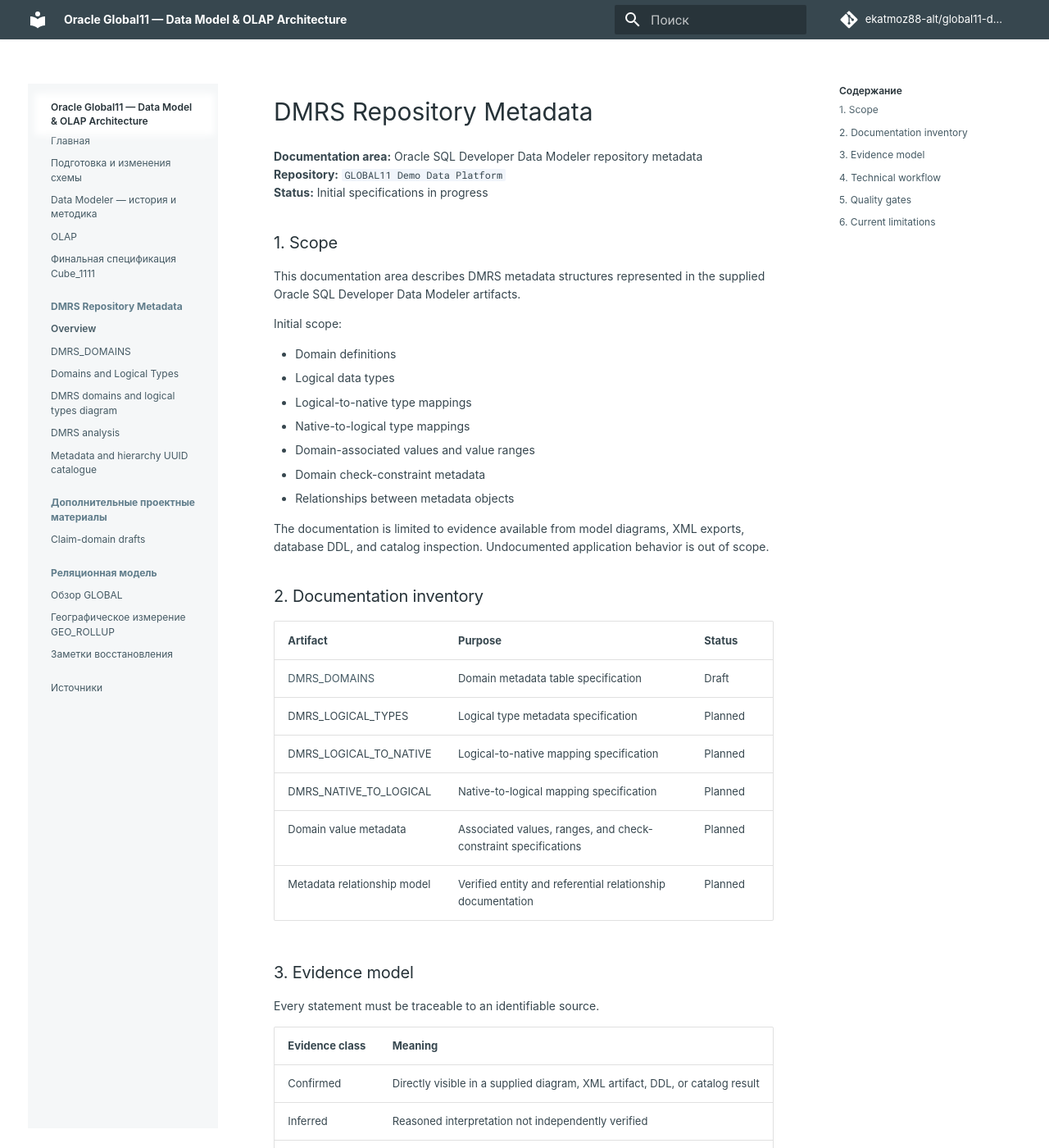
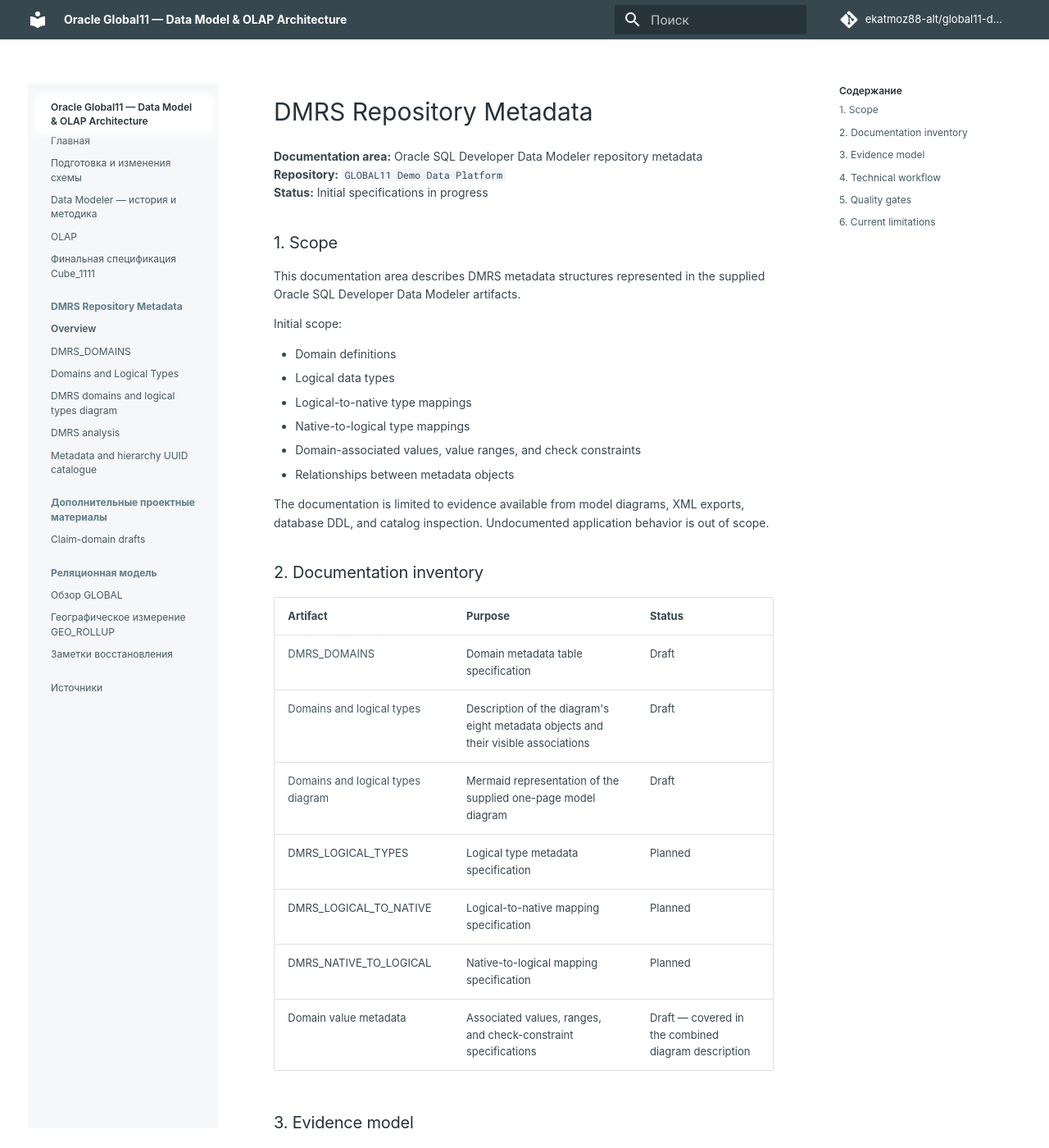
Before and after one commit to ekatmoz88-alt/global11-demo-data-platform, an MkDocs documentation site: the page built from docs/data-dictionary/index.md, in a window 1280 px wide and 1400 px high. Shown: the whole window at 82% size. Built offline with MkDocs 1.6.1 and Material for MkDocs 9.7.7, drawn with Linux system fonts in a browser that asks for light colours; comment, search, counter and statistics services are not loaded; some of the changed text lies outside the part shown.

Commit message:
docs: update DMRS metadata documentation inventory

```diff
--- a/docs/data-dictionary/index.md
+++ b/docs/data-dictionary/index.md
@@ -14,8 +14,7 @@ Initial scope:
 - Logical data types
 - Logical-to-native type mappings
 - Native-to-logical type mappings
-- Domain-associated values and value ranges
-- Domain check-constraint metadata
+- Domain-associated values, value ranges, and check constraints
 - Relationships between metadata objects
 
 The documentation is limited to evidence available from model diagrams, XML exports, database DDL, and catalog inspection. Undocumented application behavior is out of scope.
@@ -25,11 +24,12 @@ The documentation is limited to evidence available from model diagrams, XML expo
 | Artifact | Purpose | Status |
 | --- | --- | --- |
 | [DMRS_DOMAINS](dmrs-domains.md) | Domain metadata table specification | Draft |
+| [Domains and logical types](dmrs-domains-logical-types.md) | Description of the diagram's eight metadata objects and their visible associations | Draft |
+| [Domains and logical types diagram](../model/dmrs-domains-logical-types.mmd) | Mermaid representation of the supplied one-page model diagram | Draft |
 | DMRS_LOGICAL_TYPES | Logical type metadata specification | Planned |
 | DMRS_LOGICAL_TO_NATIVE | Logical-to-native mapping specification | Planned |
 | DMRS_NATIVE_TO_LOGICAL | Native-to-logical mapping specification | Planned |
-| Domain value metadata | Associated values, ranges, and check-constraint specifications | Planned |
-| Metadata relationship model | Verified entity and referential relationship documentation | Planned |
+| Domain value metadata | Associated values, ranges, and check-constraint specifications | Draft — covered in the combined diagram description |
 
 ## 3. Evidence model
 
@@ -62,6 +62,6 @@ These checks validate documentation structure and consistency. They do not conne
 
 ## 6. Current limitations
 
-The initial source is a model diagram. Physical DDL, constraint enforcement, nullability, index properties, and complete business semantics have not yet been verified.
+The source for the combined domains/logical-types page is a model diagram. Physical DDL, constraint enforcement, nullability, index properties, and complete business semantics have not yet been verified.
 
 **Release rule:** a successful documentation build does not automatically change a specification's evidence status from Draft to Final.
```
